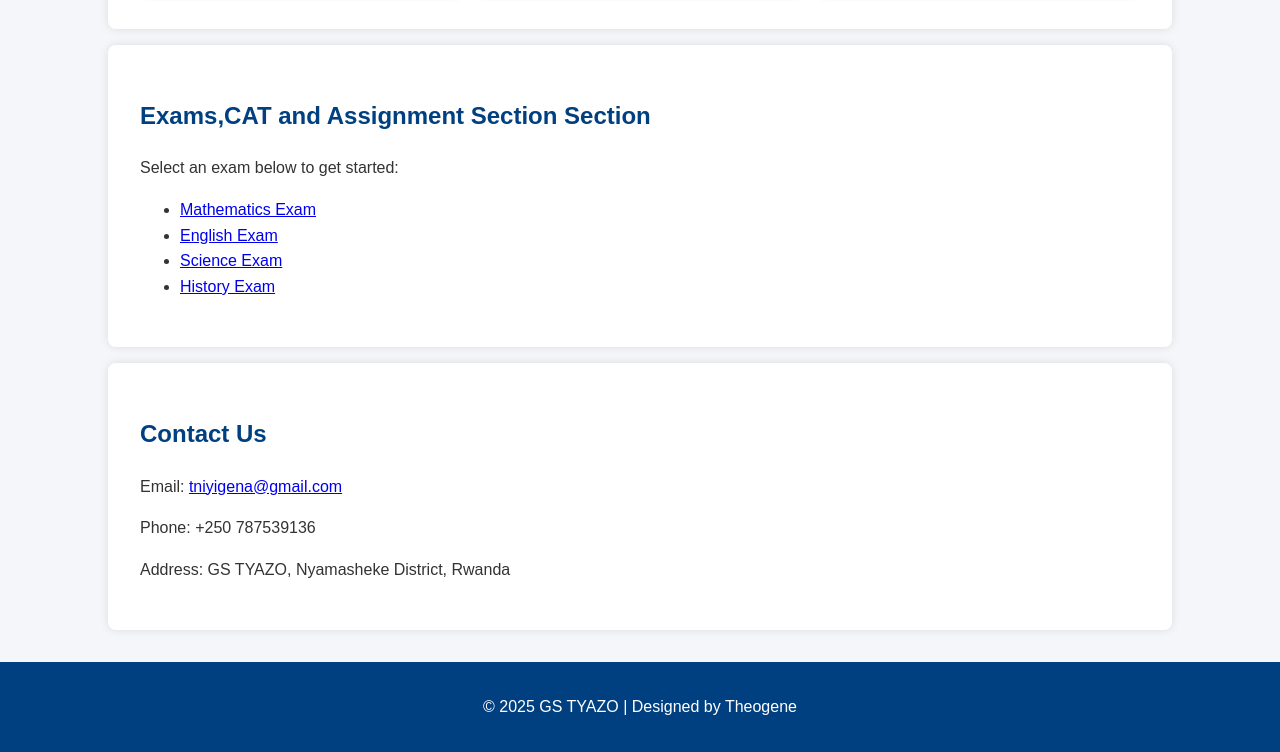
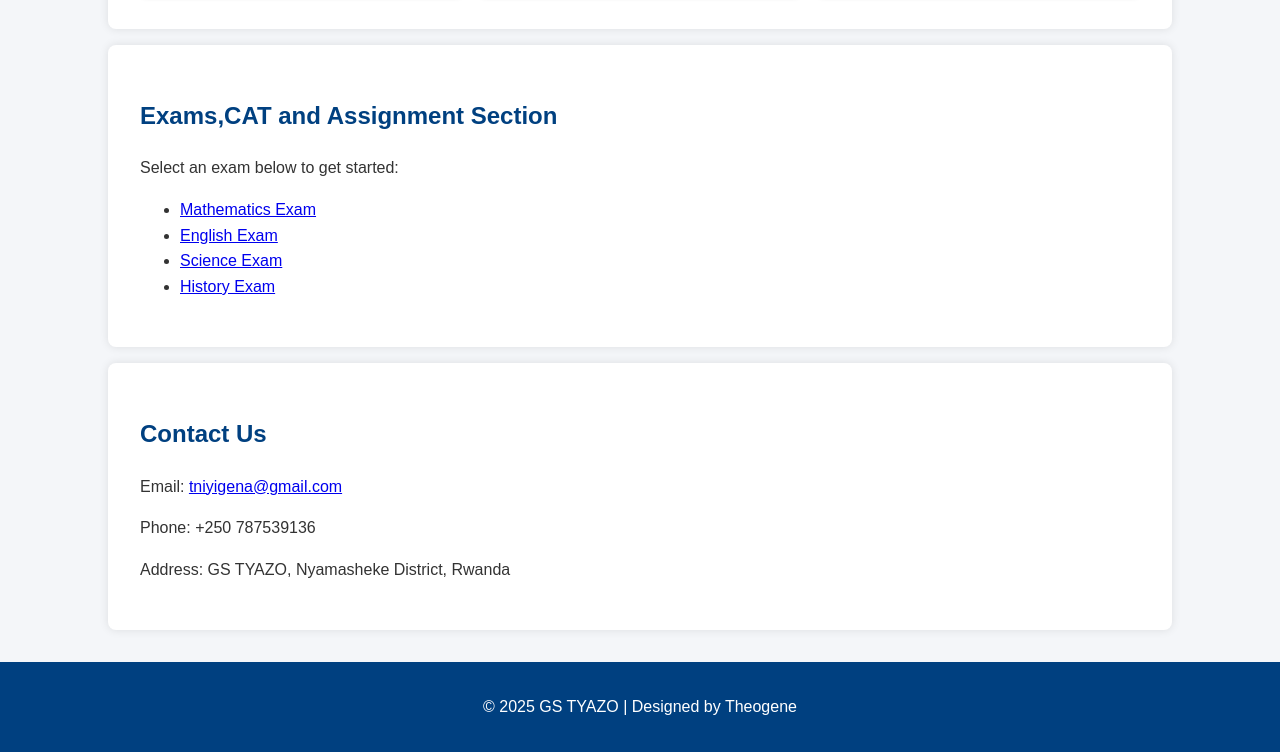
Before and after one commit to tniyigena/gs-tyazo-website, a plain HTML site: page index.html in a window 1280 px wide. Shown: the part 1554-2306 px from the top of the page. Drawn offline with Linux system fonts and the light colour scheme.

Commit message:
Update index.html

```diff
--- a/index.html
+++ b/index.html
@@ -84,7 +84,7 @@
 
   <!-- Exams Section -->
   <section id="exams">
-    <h2>Exams,CAT and Assignment Section Section</h2>
+    <h2>Exams,CAT and Assignment Section</h2>
     <p>Select an exam below to get started:</p>
     <ul>
       <li><a href="math_exam.html">Mathematics Exam</a></li>
```
